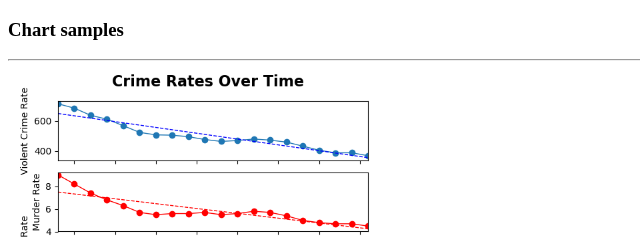
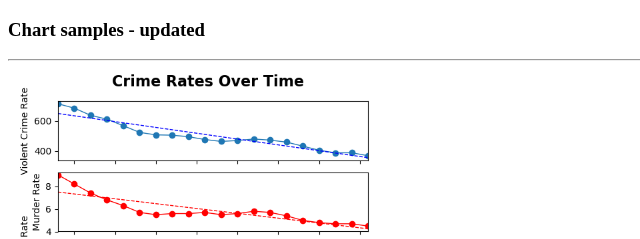
Before and after one commit to RealDreammaker/MFR, a plain HTML site: page index.html in a window 1280 px wide. Shown: the top 239 px of the page, 0-640 px from the left. Drawn offline with Linux system fonts and the light colour scheme.

Commit message:
update check

```diff
--- a/index.html
+++ b/index.html
@@ -8,7 +8,7 @@
 <body>
     <section>
         <article>
-            <h1>Chart samples</h1>
+            <h1>Chart samples - updated</h1>
             <hr>
             <img width = "400" src = "18-final-plot.png" atl = "18 final plot" onclick="window.open('18-final-plot.png', '_blank');">
             <em>See me for description</em>
```
